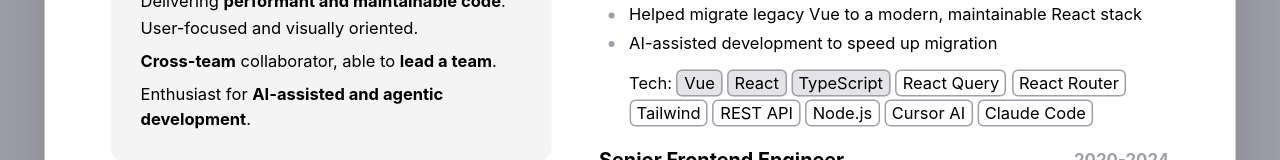
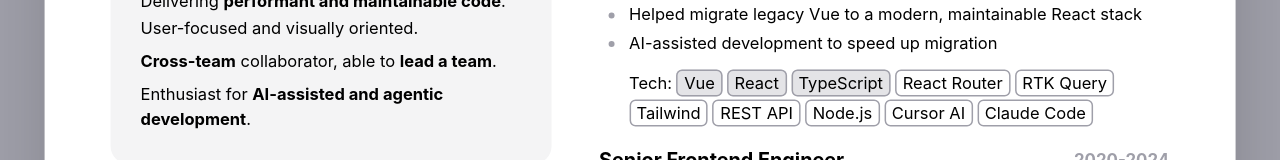
Before and after one commit to exmaxx/curriculum-vitae, a SvelteKit app: page / in a window 1280 px wide. Shown: the part 446-606 px from the top of the page. Built offline with nearby package versions, Linux system fonts and the light colour scheme.

Commit message:
fix rtk query

```diff
--- a/src/routes/[[lang]]/(components)/ExperienceWork.svelte
+++ b/src/routes/[[lang]]/(components)/ExperienceWork.svelte
@@ -102,8 +102,8 @@
 				<li class="badge badge-highlight inline">Vue</li>
 				<li class="badge badge-highlight inline">React</li>
 				<li class="badge badge-highlight inline">TypeScript</li>
-				<li class="badge inline">React Query</li>
 				<li class="badge inline">React Router</li>
+				<li class="badge inline">RTK Query</li>
 				<li class="badge inline">Tailwind</li>
 				<li class="badge inline">REST API</li>
 				<li class="badge inline">Node.js</li>
```
